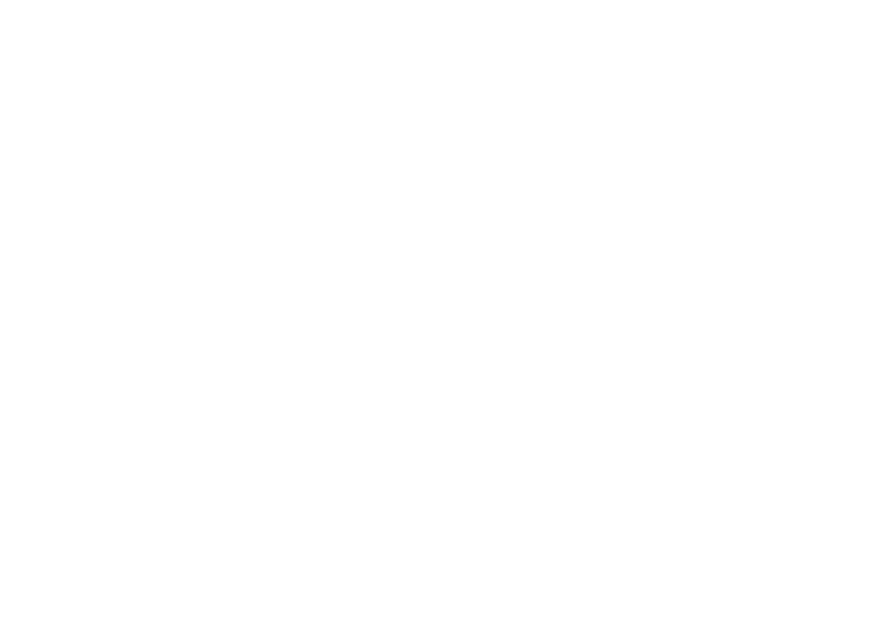
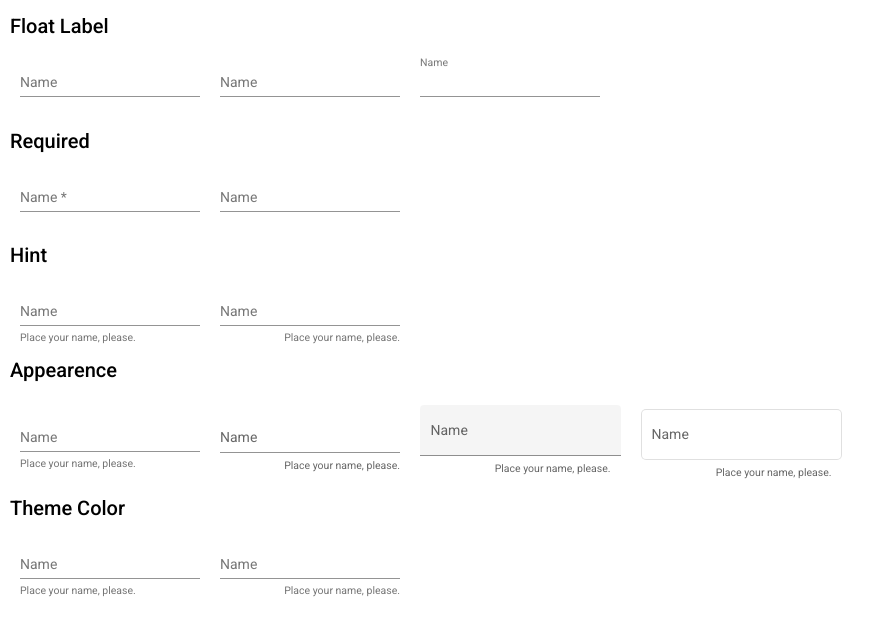
Before and after one commit to PedroFerreiraCJr/angular-material-design, an Angular app: page / in a window 1280 px wide. Shown: the top 634 px of the page, without its empty margins (0-895 px from the left). Built offline with nearby package versions, Linux system fonts and the light colour scheme.

Commit message:
component implemented

```diff
--- a/src/app/input/input.component.css
+++ b/src/app/input/input.component.css
@@ -0,0 +1,8 @@
+.container {
+    margin: 10px;
+}
+
+.mat-form-field {
+    margin-left: 10px;
+    margin-right: 10px;
+}
--- a/src/app/input/input.component.html
+++ b/src/app/input/input.component.html
@@ -0,0 +1,87 @@
+<div class="container">
+    <h2>Float Label</h2>
+    <mat-form-field floatLabel="auto">
+        <mat-label>Name</mat-label>
+        <input matInput>
+    </mat-form-field>
+
+    <mat-form-field floatLabel="never">
+        <mat-label>Name</mat-label>
+        <input matInput>
+    </mat-form-field>
+
+    <mat-form-field floatLabel="always">
+        <mat-label>Name</mat-label>
+        <input matInput>
+    </mat-form-field>
+</div>
+
+<div class="container">
+    <h2>Required</h2>
+    <mat-form-field floatLabel="auto">
+        <mat-label>Name</mat-label>
+        <input matInput required>
+    </mat-form-field>
+
+    <mat-form-field floatLabel="auto" hideRequiredMarker>
+        <mat-label>Name</mat-label>
+        <input matInput required>
+    </mat-form-field>
+</div>
+
+<div class="container">
+    <h2>Hint</h2>
+    <mat-form-field>
+        <mat-label>Name</mat-label>
+        <input matInput>
+        <mat-hint>Place your name, please.</mat-hint>
+    </mat-form-field>
+
+    <mat-form-field>
+        <mat-label>Name</mat-label>
+        <input matInput>
+        <mat-hint align="end">Place your name, please.</mat-hint>
+    </mat-form-field>
+</div>
+
+<div class="container">
+    <h2>Appearence</h2>
+    <mat-form-field appearance="legacy">
+        <mat-label>Name</mat-label>
+        <input matInput>
+        <mat-hint>Place your name, please.</mat-hint>
+    </mat-form-field>
+
+    <mat-form-field appearance="standard">
+        <mat-label>Name</mat-label>
+        <input matInput>
+        <mat-hint align="end">Place your name, please.</mat-hint>
+    </mat-form-field>
+
+    <mat-form-field appearance="fill">
+        <mat-label>Name</mat-label>
+        <input matInput>
+        <mat-hint align="end">Place your name, please.</mat-hint>
+    </mat-form-field>
+
+    <mat-form-field appearance="outline">
+        <mat-label>Name</mat-label>
+        <input matInput>
+        <mat-hint align="end">Place your name, please.</mat-hint>
+    </mat-form-field>
+</div>
+
+<div class="container">
+    <h2>Theme Color</h2>
+    <mat-form-field color="accent">
+        <mat-label>Name</mat-label>
+        <input matInput>
+        <mat-hint>Place your name, please.</mat-hint>
+    </mat-form-field>
+
+    <mat-form-field color="warn">
+        <mat-label>Name</mat-label>
+        <input matInput>
+        <mat-hint align="end">Place your name, please.</mat-hint>
+    </mat-form-field>
+</div>
```
